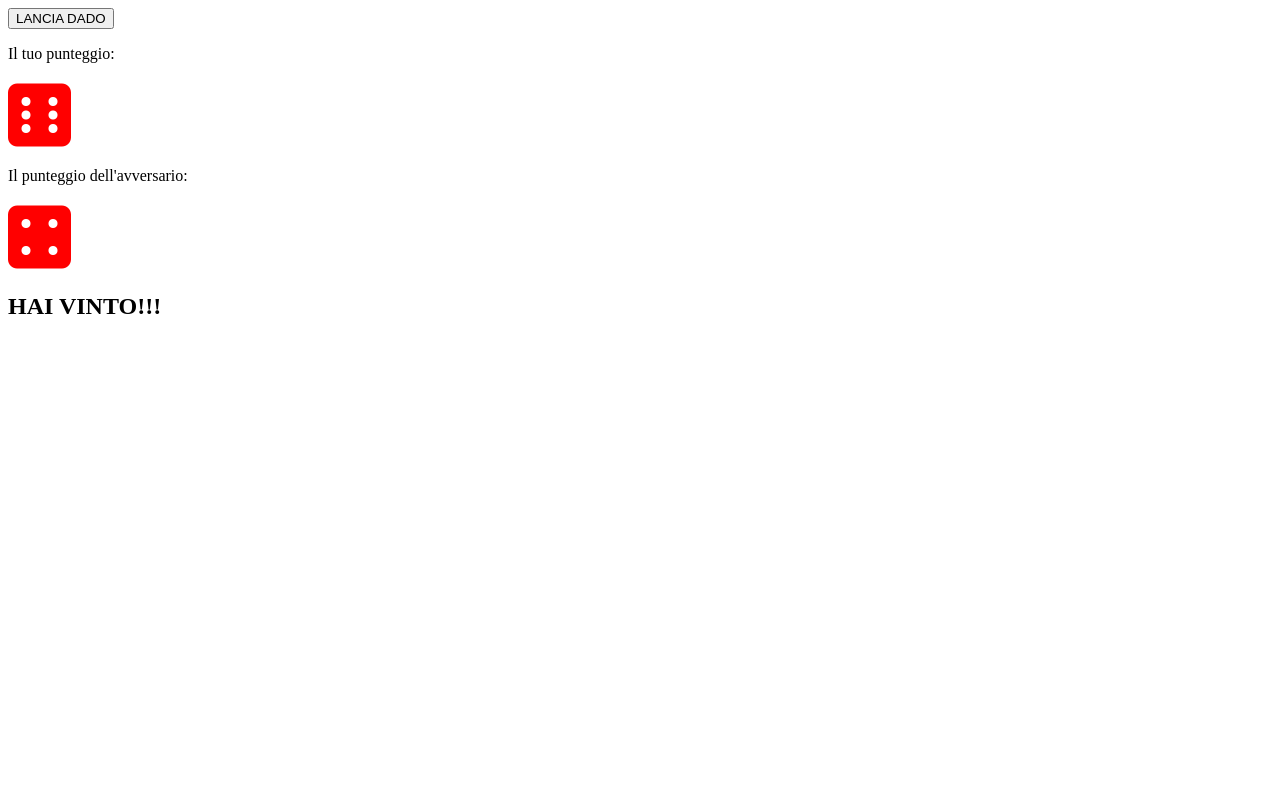
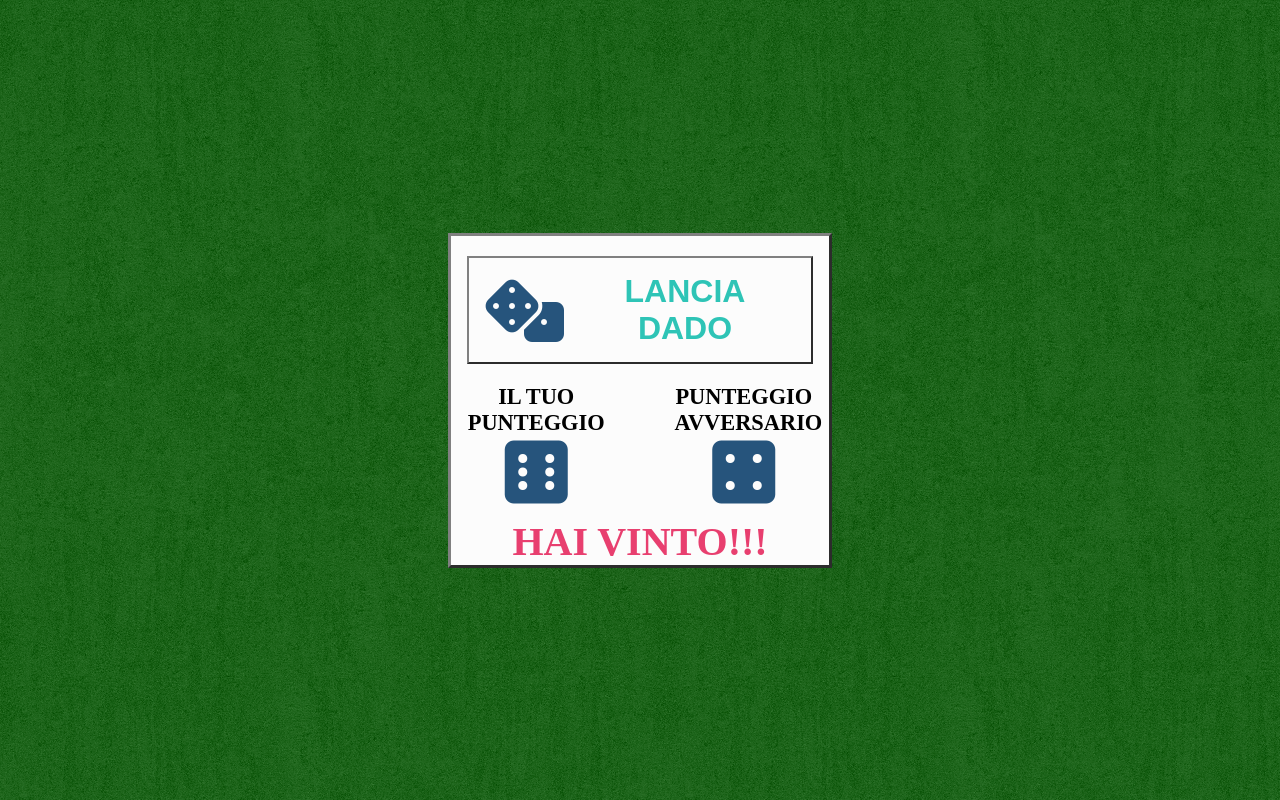
Before and after one commit to Antonio-Donadoni/js-mail-dadi, a plain HTML site: page DADI/index.html in a window 1280 px wide. Both pictures are taken after a click on the button "LANCIA DADO". Drawn offline with Linux system fonts and the light colour scheme.

Commit message:
ADD ARRAY + FOR per icone dadi // ADD CSS Generale

```diff
--- a/DADI/index.html
+++ b/DADI/index.html
@@ -9,15 +9,28 @@
   </head>
 
   <body>
-    <!-- DADI -->
 
+  <!-- DADI -->
 
-    <button id="lancia-dadi" type="button" name="button">LANCIA DADO</button>
-    <p id="risultato-user"> </p>
-    <div id="dado-user"></div>
-    <p id="risultato-ai"> </p>
-    <div id="dado-ai"></div>
-    <h2 id="esito"></h2>
+<div class="container">
+  <div class="general-wrapper">
+    <div class="button-wrapper">
+      <button id="lancia-dadi" type="button" name="button"><i class="fas fa-dice"></i><span>LANCIA DADO</span></button>
+    </div>
+    <div class="dice-wrapper">
+      <div class="results-wrapper">
+        <p id="risultato-user"> </p>
+        <div id="dado-user"></div>
+      </div>
+      <div class="results-wrapper">
+        <p id="risultato-ai"> </p>
+        <div id="dado-ai"></div>
+      </div>
+  </div>
+  <h2 id="esito"></h2>
+  </div>
+</div>
+
 
 
   <script type="text/javascript" src="js/script.js"></script>
--- a/DADI/js/script.js
+++ b/DADI/js/script.js
@@ -9,43 +9,24 @@ var dadoUser = Math.floor(Math.random()*6) +1;
 var dadoAI = Math.floor(Math.random()*6) +1;
 console.log(dadoUser);
 console.log(dadoAI);
-document.getElementById('risultato-user').innerHTML = "Il tuo punteggio: ";
-document.getElementById('risultato-ai').innerHTML = "Il punteggio dell'avversario: ";
+document.getElementById('risultato-user').innerHTML = "IL TUO PUNTEGGIO ";
+document.getElementById('risultato-ai').innerHTML = "PUNTEGGIO AVVERSARIO";
 
-if ( dadoUser == 1) {
-  document.getElementById("dado-user").className = "fas fa-dice-one";
+var facceDadi = ["", "fas fa-dice-one", "fas fa-dice-two", "fas fa-dice-three", "fas fa-dice-four", "fas fa-dice-five", "fas fa-dice-six"  ]
+
+for (var i = 0; i < facceDadi.length; i++) {
+if ( i == dadoUser) {
+    document.getElementById("dado-user").className = facceDadi[i];
+    break;
 }
-  else if (dadoUser == 2) {
-    document.getElementById("dado-user").className = "fas fa-dice-two";
-   }
-  else if (dadoUser == 3) {
-    document.getElementById("dado-user").className = "fas fa-dice-three";
-   }
-  else if (dadoUser == 4) {
-    document.getElementById("dado-user").className = "fas fa-dice-four";
-    }
-  else if (dadoUser == 5) {
-    document.getElementById("dado-user").className = "fas fa-dice-five";
-   }
-  else   document.getElementById("dado-user").className = "fas fa-dice-six";
+}
 
-
-  if ( dadoAI == 1) {
-    document.getElementById('dado-ai').className = "fas fa-dice-one";
-  }
-    else if (dadoAI == 2) {
-      document.getElementById('dado-ai').className = "fas fa-dice-two";
-     }
-    else if (dadoAI == 3) {
-      document.getElementById('dado-ai').className = "fas fa-dice-three";
-     }
-    else if (dadoAI == 4) {
-      document.getElementById('dado-ai').className = "fas fa-dice-four";
-      }
-    else if (dadoAI == 5) {
-      document.getElementById('dado-ai').className = "fas fa-dice-five";
-     }
-    else   document.getElementById('dado-ai').className = "fas fa-dice-six";
+for (var i = 0; i < facceDadi.length; i++) {
+if ( i == dadoAI) {
+    document.getElementById("dado-ai").className = facceDadi[i];
+    break;
+}
+}
 
 
 if (dadoUser > dadoAI) {
--- a/DADI/main.css
+++ b/DADI/main.css
@@ -1,6 +1,72 @@
+* {
+  margin: 0;
+  padding: 0;
+  box-sizing: border-box;
+}
+
+.container {
+  display: flex;
+  justify-content: center;
+  align-items: center;
+  height: 100vh;
+  background-image: url("img/greenbg.png");
+}
+
+.general-wrapper {
+  width: 30%;
+  background-color: #fcfcfc;
+  display: flex;
+  flex-direction: column;
+  padding: 20px 1em 0px;
+  border: outset 3px grey;
+}
+.button-wrapper {
+  width: 100%;
+  display: flex;
+  justify-content: center;
+}
+.dice-wrapper {
+  display: flex;
+  padding-top: 20px;
+  align-items: center;
+  justify-content: space-between;
+}
+.results-wrapper {
+  text-align: center;
+  width: 40%;
+}
+.results-wrapper p {
+  font-weight: bold;
+  font-size: 1.4rem;
+}
+
  .fas {
+color: #26547c;
+font-size: 4.5rem;
+}
 
-color: red;
-font-size: 4.5rem;
 
+#esito {
+  font-size: 2.5rem;
+  color: #e83f6f;
+  text-align: center;
+  padding-top: 10px;
+  /* padding-bottom: 10px; */
 }
+button {
+  display: flex;
+  align-items: center;
+  padding: 15px;
+  text-align: center;
+  background-color: #fcfcfc;
+  border-color: grey;
+  color: #2ec4b6;
+}
+button .fas {
+  padding-right: 10px;
+  font-size: 4rem;
+}
+button span {
+  font-size: 2rem;
+  font-weight: bold;
+}
```
Also changed, not shown: DADI/img/greenbg.png (added).
